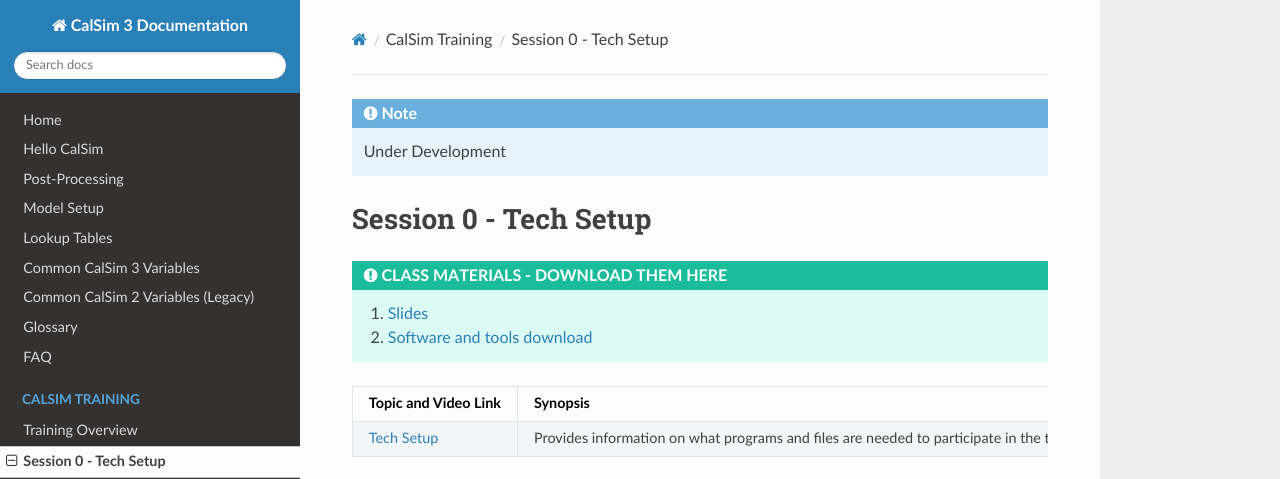
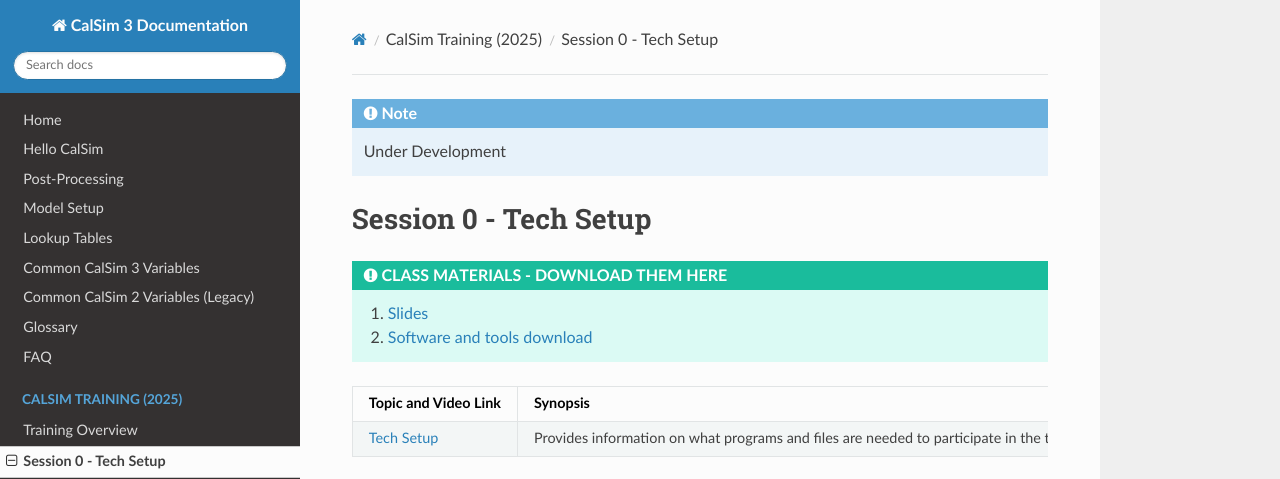
Before and after one commit to CentralValleyModeling/centralvalleymodeling.github.io, an MkDocs documentation site: the page built from docs/calsim-training/session0.md, in a window 1280 px wide. Shown: the top 479 px of the page. Built offline with MkDocs 1.6.1, drawn with Linux system fonts in a browser that asks for light colours; nearby versions of some CDN libraries.

```diff
--- a/docs/calsim-training/session0.md
+++ b/docs/calsim-training/session0.md
@@ -12,4 +12,4 @@
 
 | Topic and Video Link | Synopsis | Instructor | Subsection Knowledge Check  |
 | --- | --- | --- | --- |
-| [Tech Setup](https://cadwr.box.com/s/vp9d7buzus3goc4zhphnsz0jqbixv0hy)  | Provides information on what programs and files are needed to participate in the training. | Nicole Osorio | N/A |
+| [Tech Setup](https://cadwr.box.com/s/jrnvkg0n2exwh3kljdjbsogjvxfy8wq3)  | Provides information on what programs and files are needed to participate in the training. | Nicole Osorio | N/A |
--- a/mkdocs.yml
+++ b/mkdocs.yml
@@ -9,7 +9,7 @@
   - Common CalSim 2 Variables (Legacy): common_cs2vars.md
   - Glossary: glossary.md
   - FAQ: faq.md
-  - CalSim Training:
+  - CalSim Training (2025):
       - Training Overview: calsim-training/training-overview.md
       - Session 0 - Tech Setup: calsim-training/session0.md
       - Session 1 - Intro: calsim-training/session1.md
```
Also changed, not shown: docs/calsim-training/training-overview.md (+1 -1 lines).
